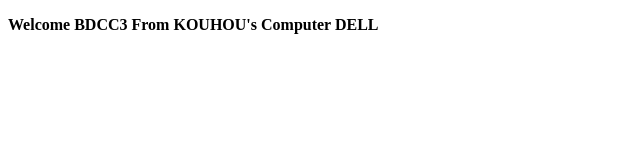
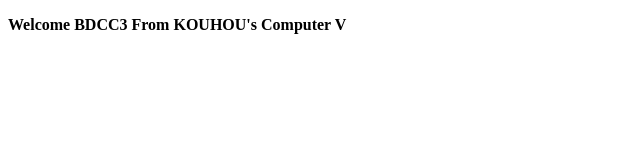
Before and after one commit to KouhouMohamed/tp4-docker, a plain HTML site: page index.html in a window 1280 px wide. Shown: the full height of the page, 0-640 px from the left. Drawn offline with Linux system fonts and the light colour scheme.

Commit message:
Change index file

```diff
--- a/index.html
+++ b/index.html
@@ -6,7 +6,7 @@
 </head>
 <body>
 <p>
-    <strong>Welcome BDCC3 From KOUHOU's Computer DELL</strong>
+    <strong>Welcome BDCC3 From KOUHOU's Computer V</strong>
 </p>
 </body>
 </html>
```
